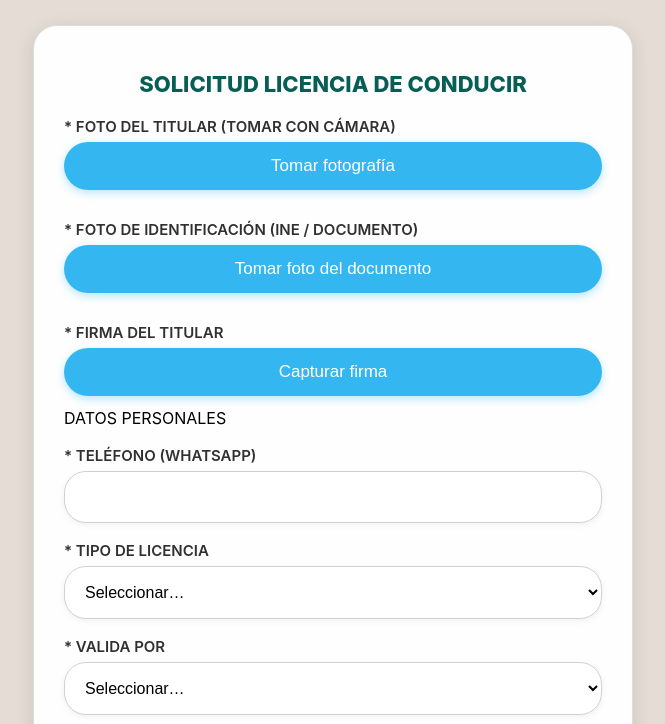
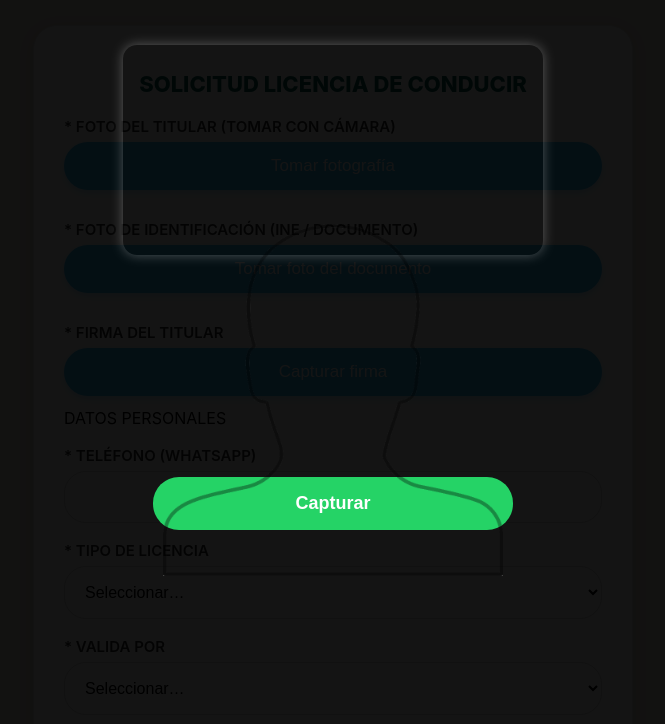
Before and after one commit to olivermo22/formulario-licencias, a website: page index.html in a window 1280 px wide. Shown: the top 724 px of the page, without its empty margins (307-972 px from the left). Drawn offline with Linux system fonts and the light colour scheme.

Commit message:
cambio css

```diff
--- a/style.css
+++ b/style.css
@@ -311,3 +311,28 @@ button:active {
     transform: scale(0.95);
     opacity: 0.85;
 }
+
+#camera {
+    width: 100%;
+    max-height: 55vh; /* Controla el tamaño en pantalla */
+    object-fit: cover; /* Evita que se distorsione */
+    border-radius: 14px;
+}
+
+.camera-modal {
+    display: flex;
+    flex-direction: column;
+    justify-content: space-between;
+    height: 100vh;
+    padding: 10px;
+}
+
+#overlay {
+    position: absolute;
+    top: 50%;
+    left: 50%;
+    width: 70%;
+    transform: translate(-50%, -50%);
+    opacity: 0.35;
+    pointer-events: none;
+}
```
